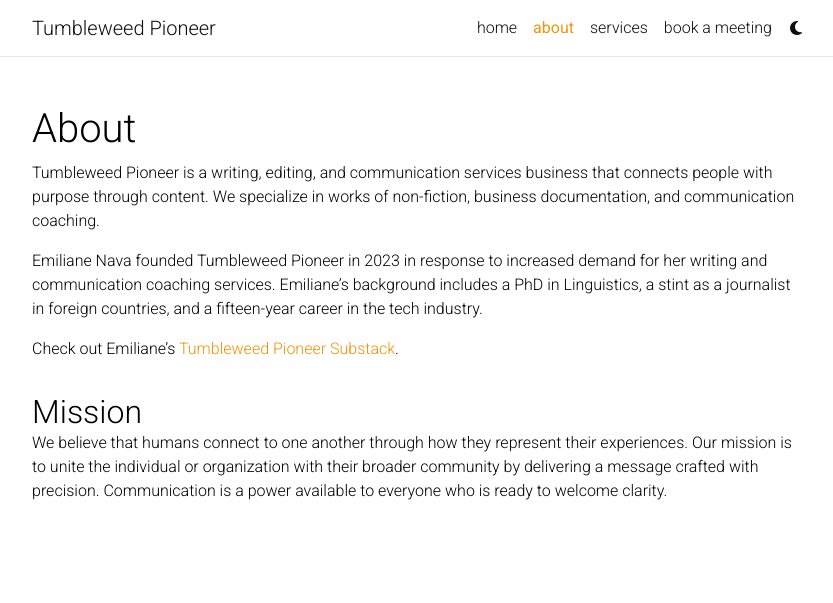
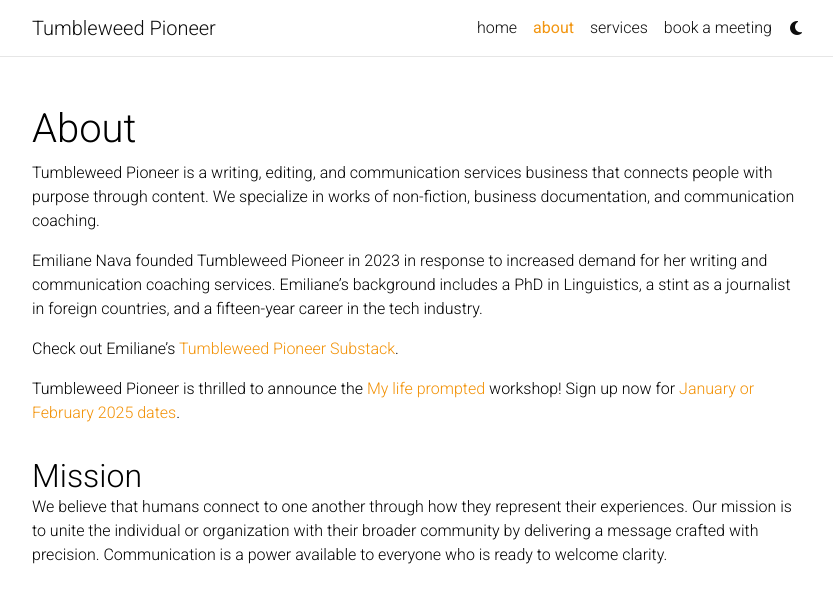
Before and after one commit to kndl/tumbleweed-pioneer, a Jekyll site: the page built from _pages/about.md, in a window 1280 px wide. Shown: the top 603 px of the page, without its empty margins (223-1056 px from the left). Built offline with Jekyll 4.4.1, drawn with Linux system fonts in a browser that asks for light colours; a style sheet for code colours, icons or effects is not loaded.

Commit message:
Update about.md
Added in links to the workshop site.

```diff
--- a/_pages/about.md
+++ b/_pages/about.md
@@ -13,6 +13,8 @@
 
 Check out Emiliane's [Tumbleweed Pioneer Substack](https://tumbleweedpioneer.substack.com/).
 
+Tumbleweed Pioneer is thrilled to announce the [My life prompted](https://mylifeprompted.com/) workshop! Sign up now for [January or February 2025 dates](https://mylifeprompted.com/).
+
 
 
 ## Mission
```
